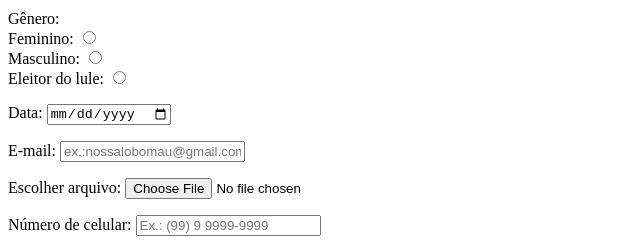
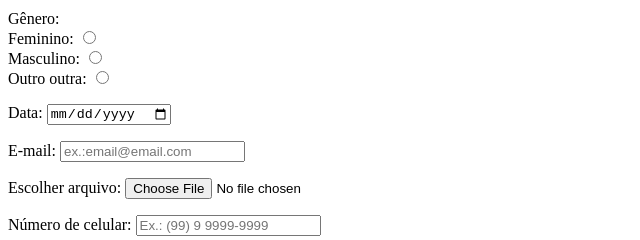
Before and after one commit to MiguelSalviano24/Aulas-curso-HTML-CSS, a plain HTML site: page index.html in a window 1280 px wide. Shown: the part 130-370 px from the top of the page, 0-640 px from the left. Drawn offline with Linux system fonts and the light colour scheme.

Commit message:
fix:html error

```diff
--- a/index.html
+++ b/index.html
@@ -3,7 +3,7 @@
 <head>
     <meta charset="UTF-8">
     <meta name="viewport" content="width=device-width, initial-scale=1.0">
-    <title>Formuário</title>
+    <title>Formulário</title>
 </head>
 <body>
     <form action="#">
@@ -25,7 +25,7 @@
                     <label for="Masculino">Masculino:</label>
                     <input type="radio" id="Masculino" name="genero"
                     value="Masculino"><br>
-                    <label for="ELeitor do lule">Eleitor do lule:</label>
+                    <label for="ELeitor do lule">Outro outra:</label>
                     <input type="radio" id="Eleitor do lule" name="genero"
                     value="feminino">
 
@@ -38,7 +38,7 @@
 
                 <p>
                     <label for="email">E-mail:</label>
-                    <input type="email" id="date" name="date" placeholder="ex.:nossalobomau@gmail.com">
+                    <input type="email" id="date" name="date" placeholder="ex.:email@email.com">
                 </p>
 
                 <p>
```
